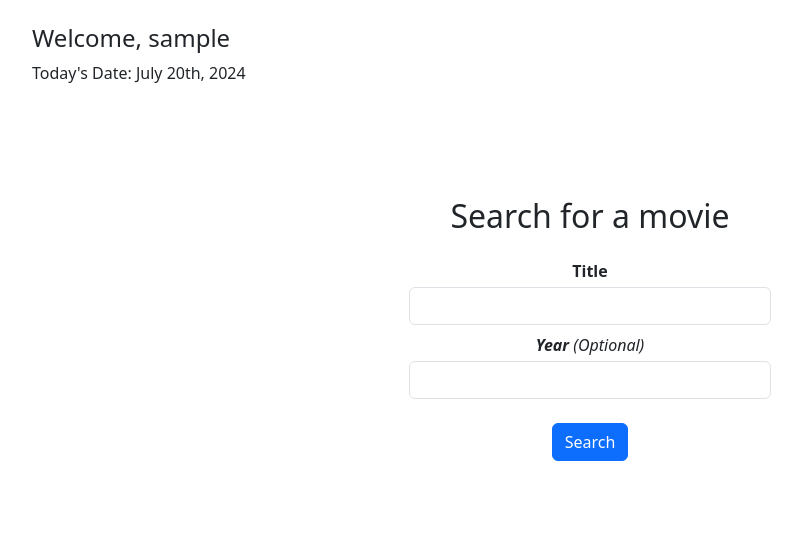
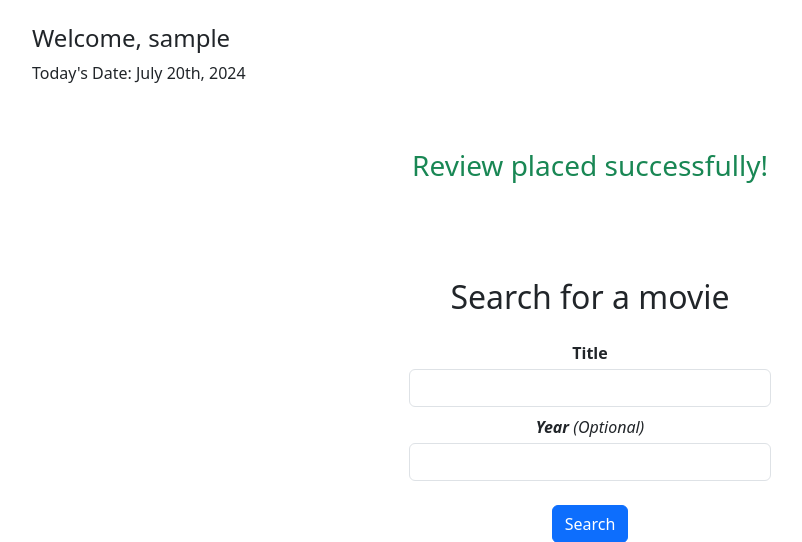
Before and after one commit to kaleper/AI-Assisted-Movie-Reviews, a PHP site: page /home/index in a window 1280 px wide. Shown: the part 69-611 px from the top of the page, without its empty margins (50-852 px from the left). Run offline with PHP 8.4, Linux system fonts and the light colour scheme; the visitor is signed in with stand-in values (Sample User, id 1); data that the repository does not hold is empty; some libraries are stand-ins or nearby versions.

Commit message:
Redirect user back home with success message after review

```diff
--- a/app/controllers/omdb.php
+++ b/app/controllers/omdb.php
@@ -125,7 +125,7 @@ class OMdb extends Controller {
          $_SESSION['review_placed'] = true;
          // Redirect back
          //TODO: Fix this view, decide how to display that I placed a review okay
-         header ('location: /omdb/index');
+         header ('location: /home');
 
     }
 }
--- a/app/views/home/index.php
+++ b/app/views/home/index.php
@@ -20,6 +20,13 @@
 <!-- Form to search for a movie -->
 <div class="form row justify-content-center">
     <div class="col-12 col-sm-10 col-md-9 col-xl-8">
+        <?php
+            if (isset($_SESSION['review_placed']) && $_SESSION['review_placed']) {
+            echo "<h3 class='review-confirmation text-success text-center mt-5'>Review placed successfully!</h3>";
+            // Unset the session variable so the message only shows once
+            unset($_SESSION['review_placed']);
+            }
+        ?>
         <div class="form-container text-center mt-5 mb-3 px-5 py-5">
             <form action="/omdb/index" method="post">
                 <h1 class="header h2 fw-normal">Search for a movie</h1>
```
